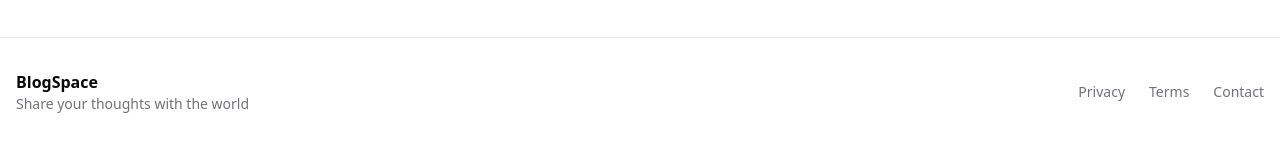
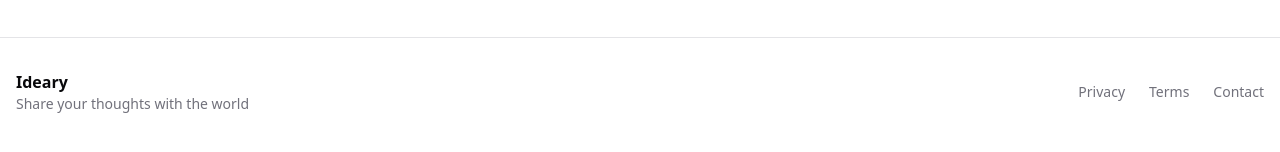
Before and after one commit to m-faisal930/Auth-Module, a Next.js app: page /about in a window 1280 px wide. Shown: the part 556-708 px from the top of the page. Built offline with nearby package versions, Linux system fonts and the light colour scheme; no server answers.

Commit message:
UPDATED: footer ui

```diff
--- a/components/layout/Footer.tsx
+++ b/components/layout/Footer.tsx
@@ -9,7 +9,7 @@
         <div className="container mx-auto px-4 py-8">
           <div className="flex flex-col md:flex-row items-center justify-between">
             <div className="mb-4 md:mb-0">
-              <h3 className="font-bold">BlogSpace</h3>
+              <h3 className="font-bold">Ideary</h3>
               <p className="text-sm text-muted-foreground">
                 Share your thoughts with the world
               </p>
```
